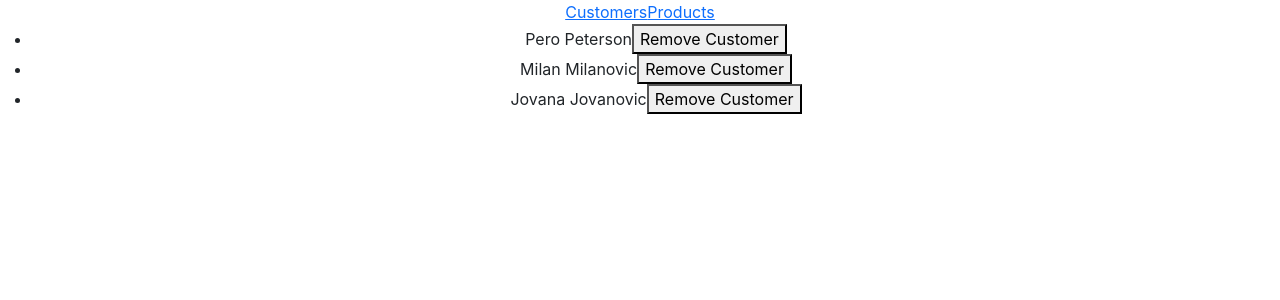
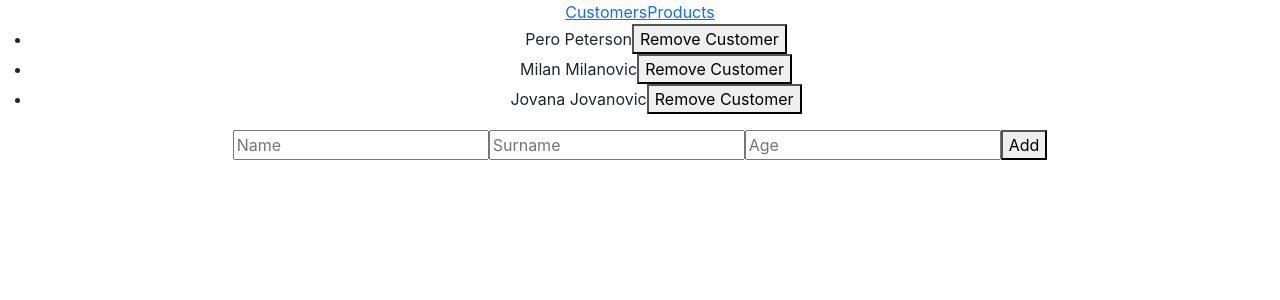
Before and after one commit to Dalibor989/store-app, a React (Create React App) app: page /customers in a window 1280 px wide. Shown: the top 300 px of the page. Built offline with nearby package versions, Linux system fonts and the light colour scheme.

Commit message:
zadatak 3

```diff
--- a/src/components/AppCustomers.js
+++ b/src/components/AppCustomers.js
@@ -2,23 +2,72 @@ import React, {useState} from "react";
 
 function AppCustomers() {
 
+  const [newCustomer, setNewCustomer] = useState({
+    index: '',
+    name: '',
+    surname: '',
+    age: '',
+  })
+
   const [customers, setCustomer] = useState([
-    {id: 0, name: 'Pero', surname: 'Peterson', age: 20},
-    {id: 1, name: 'Milan', surname: 'Milanovic', age: 35},
-    {id: 2, name: 'Jovana', surname: 'Jovanovic', age: 28},
+    {index: 0, name: 'Pero', surname: 'Peterson', age: 20},
+    {index: 1, name: 'Milan', surname: 'Milanovic', age: 35},
+    {index: 2, name: 'Jovana', surname: 'Jovanovic', age: 28},
   ])
 
-  const remove = (customerId) => {
-    setCustomer(customers.filter((animals, id) => id !== customerId))
+  const removeCustomer = (customerIndex) => {
+    setCustomer(customers.filter((animals, index) => index !== customerIndex))
+  }
+
+  const addCustomer = (e) => {
+    e.preventDefault();
+
+    setCustomer([...customers, newCustomer]);
+    setNewCustomer({
+      name: '',
+      surname: '',
+      age: '',
+    })
+  }
+
+  const handleNameChange = (e) => {
+    setNewCustomer({
+      ...newCustomer,
+      name: e.target.value
+    })
+  }
+
+  const handleSurnameChange = (e) => {
+    setNewCustomer({
+      ...newCustomer,
+      surname: e.target.value
+    })
+  }
+
+  const handleAgeChange = (e) => {
+    setNewCustomer({
+      ...newCustomer,
+      age: e.target.value
+    })
   }
 
   return (
     <div>
       <ul>
-        {customers.map((customer, id) => (
-          <li key={id}>{customer.name} {customer.surname}<button onClick={() => remove(id)}>Remove Customer</button></li>
+        {customers.map((customer, index) => (
+          <li key={index}>{customer.name} {customer.surname}<button onClick={() => removeCustomer(index)}>Remove Customer</button></li>
         ))}
       </ul>
+
+      <div>
+        <form onSubmit={addCustomer}>
+          <input required type="text" value={newCustomer.name} placeholder="Name" onChange={handleNameChange}/>
+          <input required type="text" value={newCustomer.surname} placeholder="Surname" onChange={handleSurnameChange}/>
+          <input required type="number" value={newCustomer.age} placeholder="Age" onChange={handleAgeChange}/>
+          <button>Add</button>
+        </form>
+      </div>
+
     </div>
   )
 }
```
